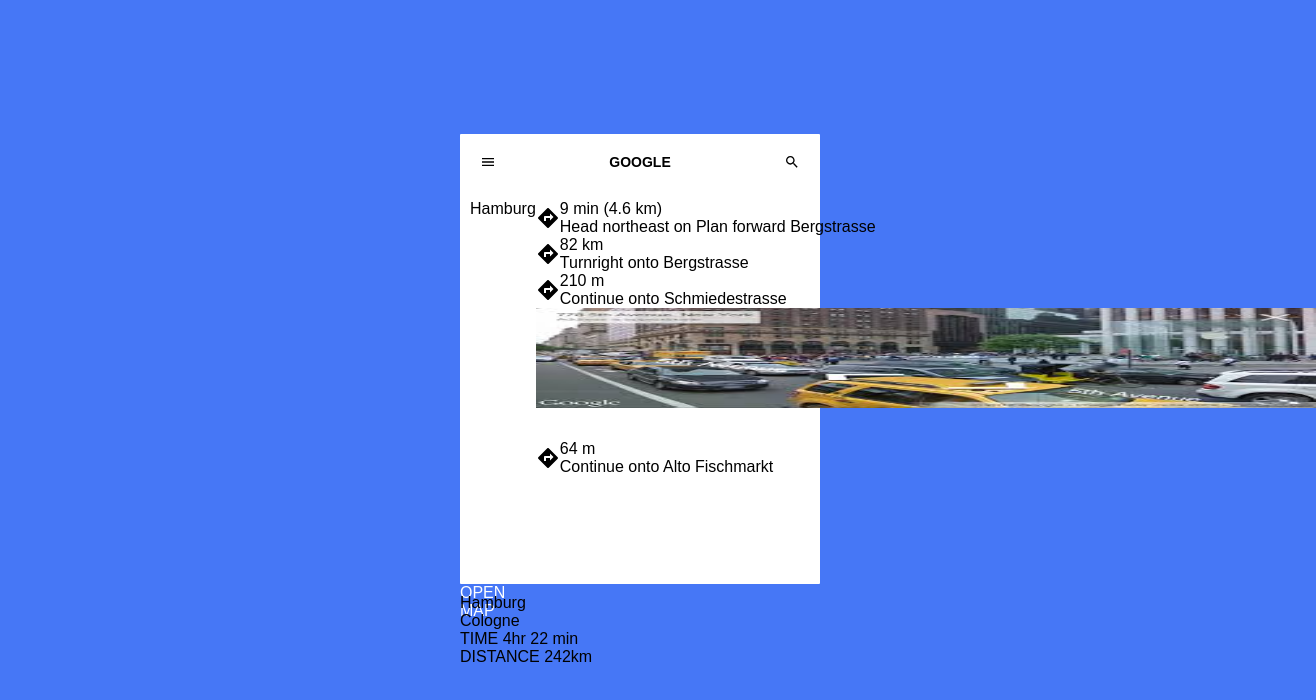
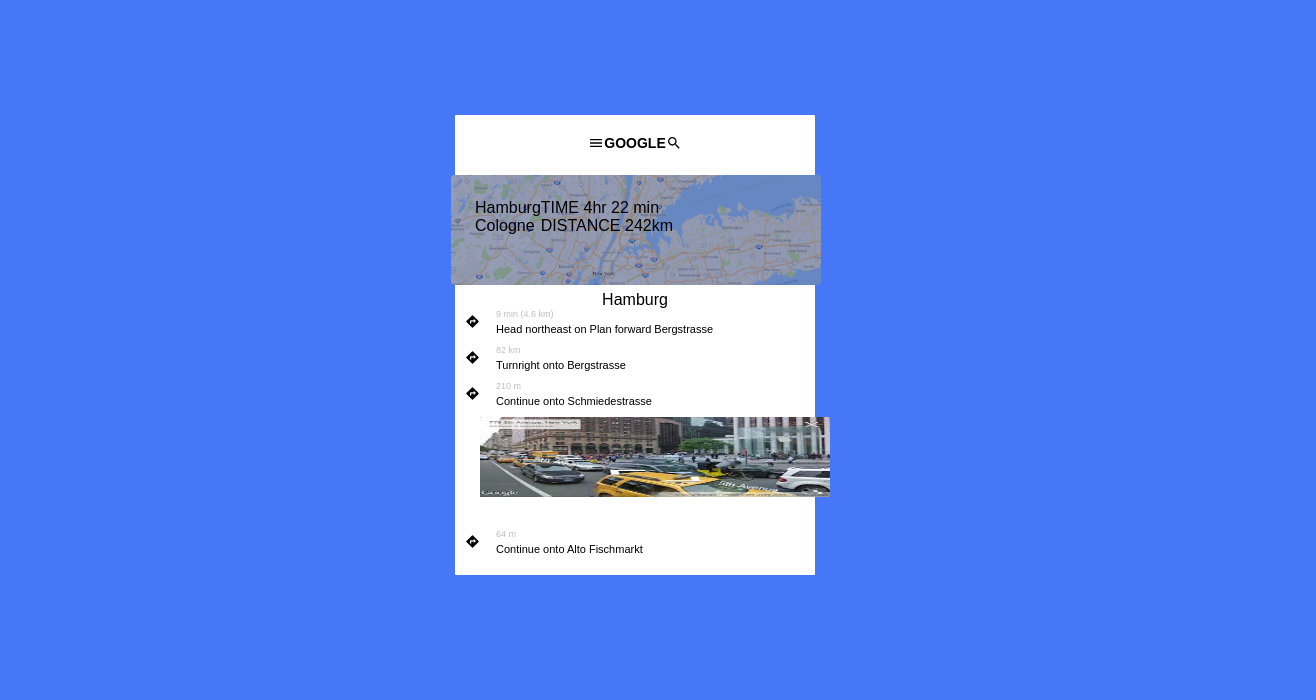
Before and after one commit to Hawa-codes/Loop2-step9, a plain HTML site: page index.html in a window 1280 px wide. Shown: the whole page, 1316 px wide, since content can reach past the window. Drawn offline with Linux system fonts and the light colour scheme.

Commit message:
Loop2-step9

```diff
--- a/index.html
+++ b/index.html
@@ -40,7 +40,7 @@
                     </div>
                     <div class="image-2">
                             <img src="./img/streetview.jpg" alt="streetview" class="street">
-                            <img src="./img/location.svg" alt="location" class="location-icon">
+                            <img src="./img/marker.svg" alt="marker" class="marker-icon">
                     </div>
                     <div class="list">
                         <img src="./img/direction.svg" alt="direction" class="direction-icon">
@@ -52,7 +52,10 @@
                 </div>
             </footer>
         </section>
-        <section class="box">OPEN MAP</section>
+        <!-- <section class="box">
+        <img src="./img/location.svg" alt="location" class="location-icon">
+        <p>OPEN MAP</p>
+        </section> -->
         <section class="overlay">
             <div class="first">
                 <p>Hamburg</p>
--- a/style.css
+++ b/style.css
@@ -1,7 +1,7 @@
 * {
-    box-sizing: border-box;
     margin: 0;
     padding: 0;
+    box-sizing: border-box;
 }
 
 body {
@@ -15,8 +15,12 @@ body {
 }
 
 .container {
+    display: flex;
+    flex-direction: column;
+    align-items: center;
+    justify-content: space-between;
     width: 360px;
-    height: 450px;
+    height: 460px;
     border-radius: 1px;
     padding: 0px;
     background-color: #ffffff;
@@ -43,8 +47,10 @@ header p {
 }
 
 footer {
+    display: flex;
+    flex-direction: column;
+    align-items: center;
     padding: 10px;
-    display: flex;
 }
 
 .lists {
@@ -55,21 +61,57 @@ footer {
 .list {
     display: flex;
     flex-direction: row;
+    gap: 16px;
+    margin: 5px;
+}
+
+.text {
+    display: flex;
+    flex-direction: column;
+    position: relative;
+    bottom: 5px;
+    gap: 4px;
+}
+
+.text p {
+    color: #bfbfbf;
+    font-size: 9px;
+    font-weight: 400;
+}
+
+.text span {
+    color: black;
+    font-size: 11px;
+    font-weight: 500;
+}
+
+.direction-icon {
+    width: 15px;
+    height: 15px;
 }
 
 .street {
-    width: 780px;
-    height: 100px;
+    width: 350px;
+    height: 80px;
+    position: relative;
+    left: 20px;
 }
 
-.box {
-    background-color: #4677f6;
-    color: #ffffff;
-    width: 20px;
-    height: 10px;
+.overlay {
+    position: relative;
+    display: flex;
+    background-image: linear-gradient(
+        rgba(10, 30, 100, 0.4), /* very deep semi-transparent blue */
+        rgba(10, 30, 100, 0.4)
+      ),
+    url(./img/map.png);
+    background-size: cover;
+    background-position: center;
+    display: flex;
+    width: 370px;
+    height: 110px;
+    padding: 24px;
+    bottom: 400px;
+    right: 4px;
+    border-radius: 4px;
 }
-
-/*
-position: absolute; top: Xpx; left: 50%; transform: translateX(-50%)
-Head northeast on Plan forward Bergstrasse
-*/
```
